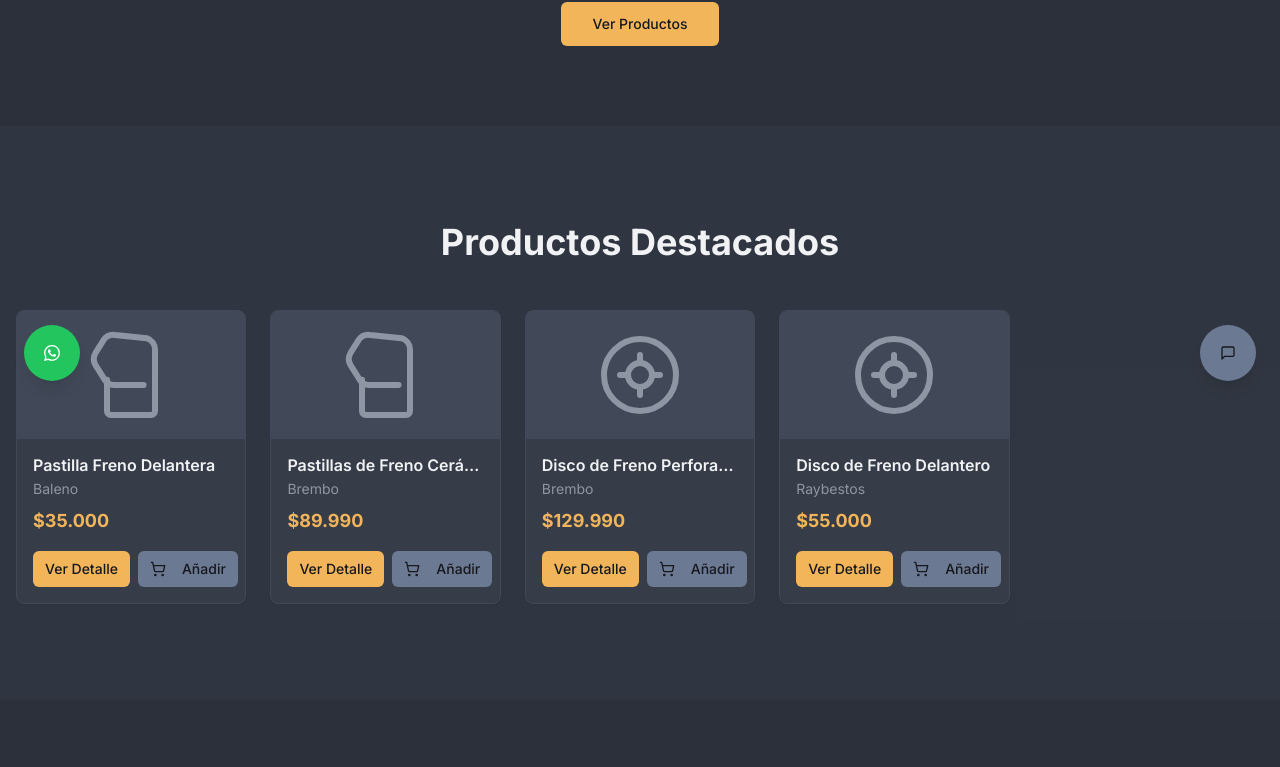
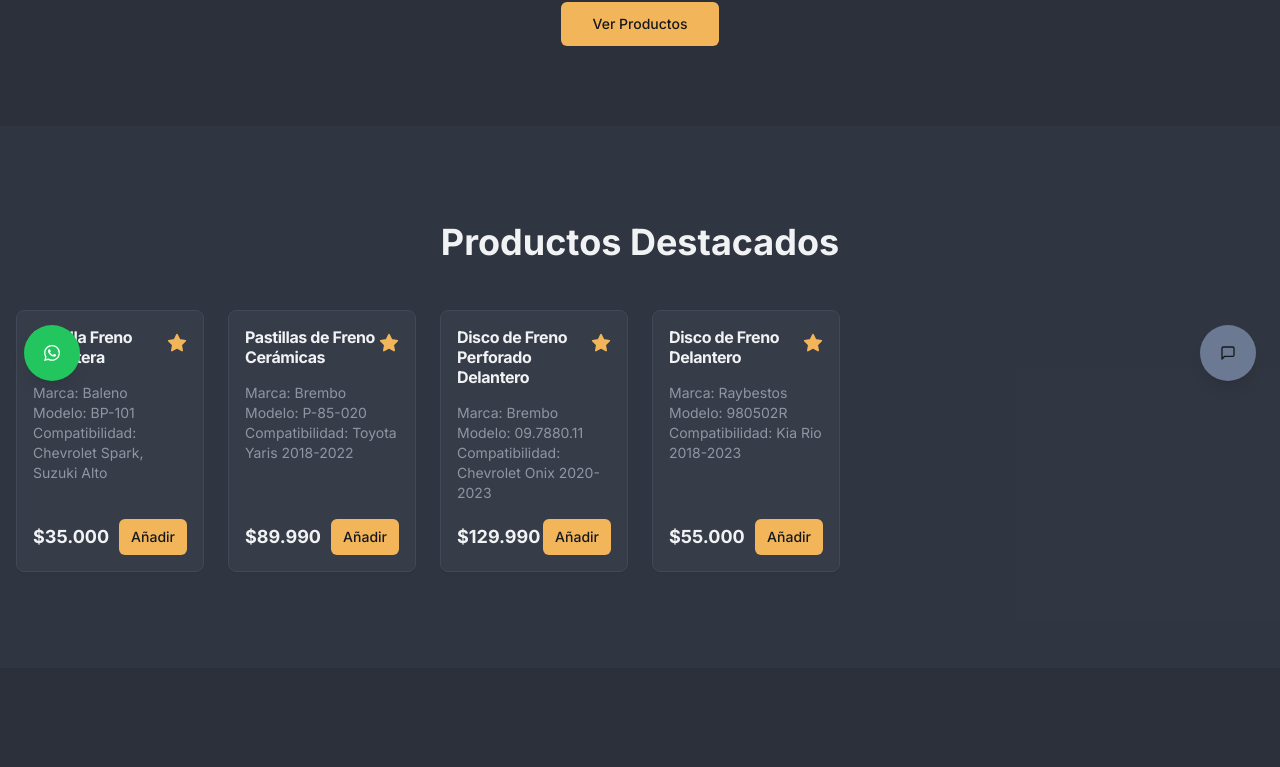
Before and after one commit to marce1404/TIENDA-FRENOS, a Next.js app: page / in a window 1280 px wide. Shown: the part 395-1162 px from the top of the page. Built offline with nearby package versions, Linux system fonts and the light colour scheme.

Commit message:
este es el home que quiero, no esta igual

```diff
--- a/src/app/page.tsx
+++ b/src/app/page.tsx
@@ -83,7 +83,7 @@ export default function HomePage() {
       <section className="bg-card/50">
           <div className="container mx-auto px-4 py-16 md:py-24">
               <h2 className="text-3xl md:text-4xl font-bold mb-12 text-center">Productos Destacados</h2>
-              <div className="grid grid-cols-1 sm:grid-cols-2 md:grid-cols-3 lg:grid-cols-4 xl:grid-cols-5 gap-6">
+              <div className="grid grid-cols-1 sm:grid-cols-2 md:grid-cols-3 lg:grid-cols-6 gap-6">
                   {isMounted && featuredProducts.map((product) => (
                       <FeaturedProductCard
                         key={product.id}
--- a/src/components/FeaturedProductCard.tsx
+++ b/src/components/FeaturedProductCard.tsx
@@ -1,14 +1,12 @@
 
 'use client';
 
-import { Card, CardContent } from '@/components/ui/card';
+import { Card, CardContent, CardHeader, CardTitle, CardFooter } from '@/components/ui/card';
 import { Button } from '@/components/ui/button';
-import { ShoppingCart } from 'lucide-react';
+import { Star } from 'lucide-react';
 import type { Product } from '@/lib/types';
-import { BrakePadIcon } from './icons/BrakePadIcon';
-import { BrakeDiscIcon } from './icons/BrakeDiscIcon';
 import { useCart } from '@/hooks/use-cart';
-import Link from 'next/link';
+import { cn } from '@/lib/utils';
 
 interface FeaturedProductCardProps {
   product: Product;
@@ -35,27 +33,21 @@ export function FeaturedProductCard({ product, onProductClick }: FeaturedProduct
         className="flex flex-col overflow-hidden h-full cursor-pointer transition-all hover:shadow-lg hover:-translate-y-1"
         onClick={() => onProductClick(product)}
     >
-      <div className="flex-shrink-0 bg-muted/50 p-4 flex items-center justify-center">
-        {product.category === 'Pastillas' ? (
-          <BrakePadIcon className="h-24 w-24 text-muted-foreground" />
-        ) : (
-          <BrakeDiscIcon className="h-24 w-24 text-muted-foreground" />
-        )}
-      </div>
-      <CardContent className="p-4 flex flex-col flex-grow">
-        <h3 className="font-semibold text-base leading-tight truncate flex-grow">{product.name}</h3>
-        <p className="text-sm text-muted-foreground mt-1">{product.brand}</p>
-        <p className="text-lg font-bold text-primary mt-2">{formatPrice(product.price)}</p>
-        <div className="mt-4 flex flex-col sm:flex-row gap-2">
-            <Button size="sm" className="flex-1" asChild>
-                <Link href={`/productos/${product.id}`} onClick={(e) => e.stopPropagation()}>Ver Detalle</Link>
-            </Button>
-             <Button size="sm" variant="secondary" onClick={handleAddToCart}>
-                <ShoppingCart className="mr-2 h-4 w-4" />
+        <CardHeader className="flex-row items-start justify-between p-4">
+            <CardTitle className="text-base font-bold leading-tight">{product.name}</CardTitle>
+            <Star className={cn("h-5 w-5 flex-shrink-0", product.isFeatured ? "fill-primary text-primary" : "text-muted-foreground")} />
+        </CardHeader>
+        <CardContent className="p-4 pt-0 text-sm text-muted-foreground flex-grow">
+            <p>Marca: {product.brand}</p>
+            <p>Modelo: {product.model}</p>
+            <p>Compatibilidad: {product.compatibility}</p>
+        </CardContent>
+        <CardFooter className="p-4 pt-0 flex justify-between items-center">
+            <span className="font-bold text-foreground text-lg">{formatPrice(product.price)}</span>
+            <Button size="sm" onClick={handleAddToCart}>
                 Añadir
             </Button>
-        </div>
-      </CardContent>
+        </CardFooter>
     </Card>
   );
 }
```
